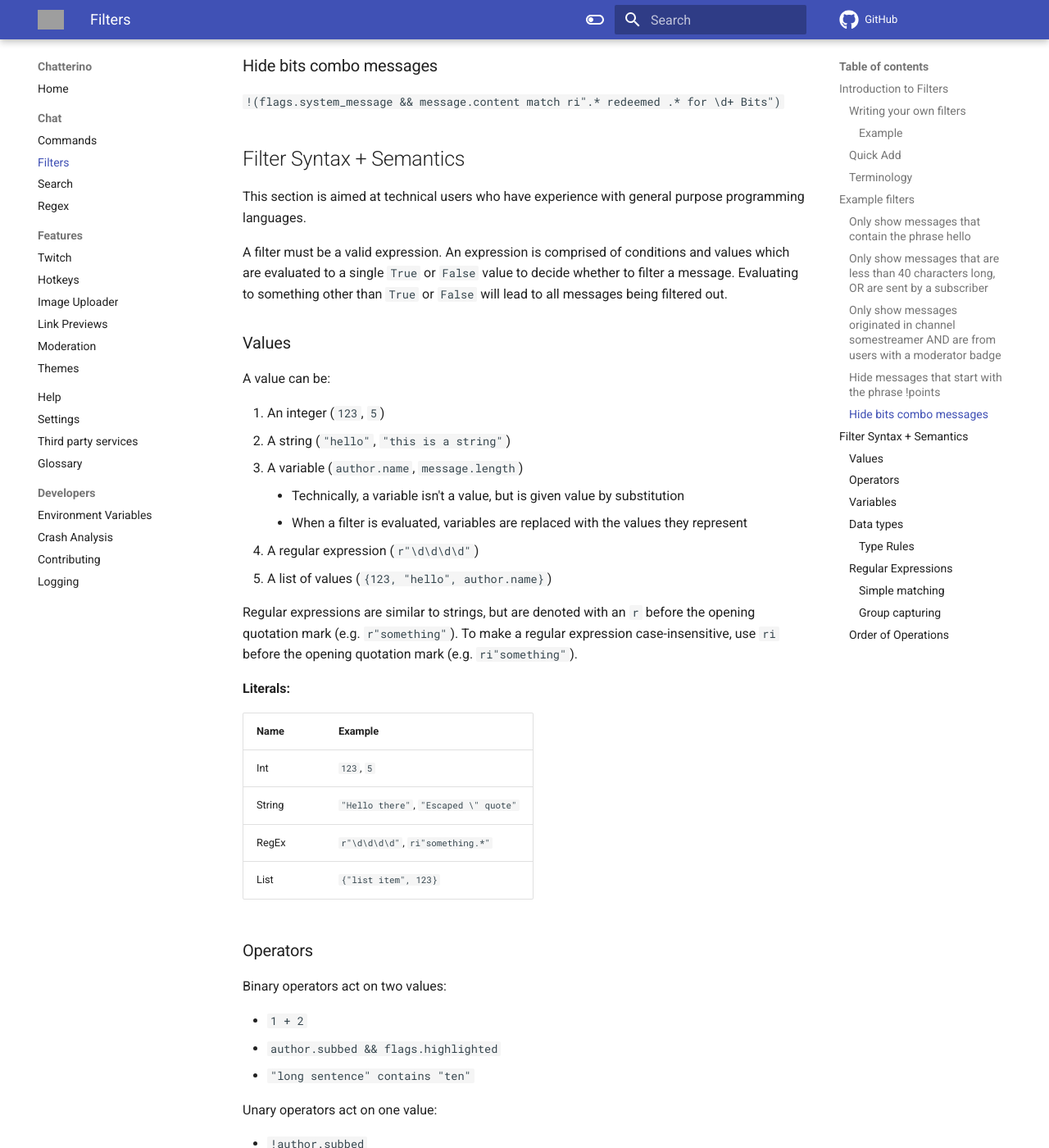
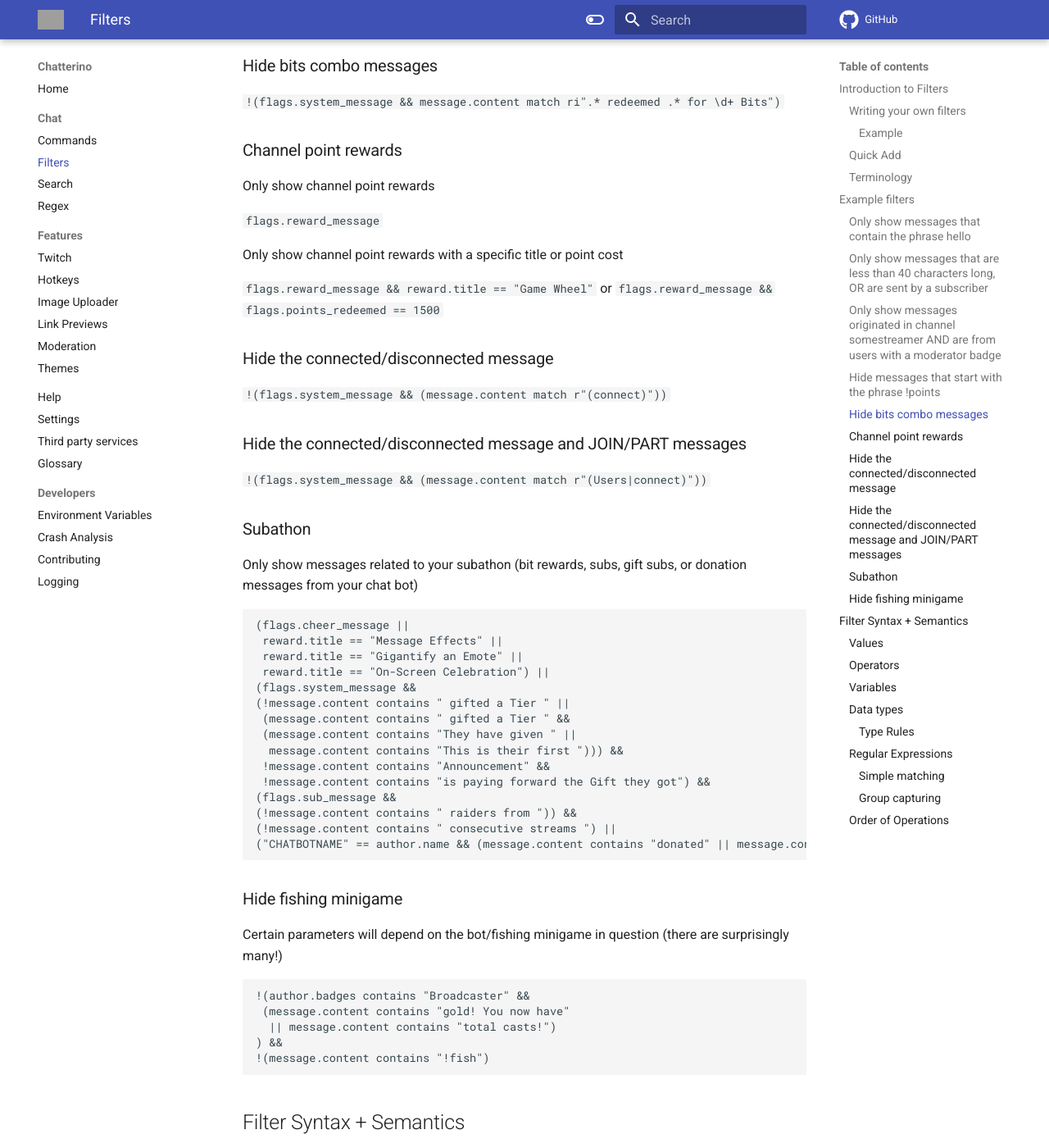
Before and after one commit to Chatterino/wiki, an MkDocs documentation site: the page built from docs/Filters.md, in a window 1280 px wide and 1400 px high, scrolled down 2854 px. Shown: the whole window at 82% size. Built offline with MkDocs 1.6.1 and Material for MkDocs 9.7.7, drawn with Linux system fonts in a browser that asks for light colours; comment, search, counter and statistics services are not loaded; grey boxes are pictures that could not be loaded.

Commit message:
filters: add more example filters from JC (#489)
Co-authored-by: JCRouzer29 <JCRouzer29@Gmail.com>

````diff
--- a/docs/Filters.md
+++ b/docs/Filters.md
@@ -72,6 +72,58 @@ Here is some terminology that you'll encounter in the rest of this document.
 ### Hide bits combo messages
 
 `!(flags.system_message && message.content match ri".* redeemed .* for \d+ Bits")`
+
+### Channel point rewards
+
+Only show channel point rewards
+
+`flags.reward_message`
+
+Only show channel point rewards with a specific title or point cost
+
+`flags.reward_message && reward.title == "Game Wheel"` or `flags.reward_message && flags.points_redeemed == 1500`
+
+### Hide the connected/disconnected message
+
+`!(flags.system_message && (message.content match r"(connect)"))`
+
+### Hide the connected/disconnected message and JOIN/PART messages
+
+`!(flags.system_message && (message.content match r"(Users|connect)"))`
+
+### Subathon
+
+Only show messages related to your subathon (bit rewards, subs, gift subs, or donation messages from your chat bot)
+
+```
+(flags.cheer_message ||
+ reward.title == "Message Effects" ||
+ reward.title == "Gigantify an Emote" ||
+ reward.title == "On-Screen Celebration") ||
+(flags.system_message &&
+(!message.content contains " gifted a Tier " ||
+ (message.content contains " gifted a Tier " &&
+ (message.content contains "They have given " ||
+  message.content contains "This is their first "))) &&
+ !message.content contains "Announcement" &&
+ !message.content contains "is paying forward the Gift they got") &&
+(flags.sub_message &&
+(!message.content contains " raiders from ")) &&
+(!message.content contains " consecutive streams ") ||
+("CHATBOTNAME" == author.name && (message.content contains "donated" || message.content contains "tipped"))
+```
+
+### Hide fishing minigame
+
+Certain parameters will depend on the bot/fishing minigame in question (there are surprisingly many!)
+
+```
+!(author.badges contains "Broadcaster" &&
+ (message.content contains "gold! You now have"
+  || message.content contains "total casts!")
+) &&
+!(message.content contains "!fish")
+```
 
 ## Filter Syntax + Semantics
 
````
